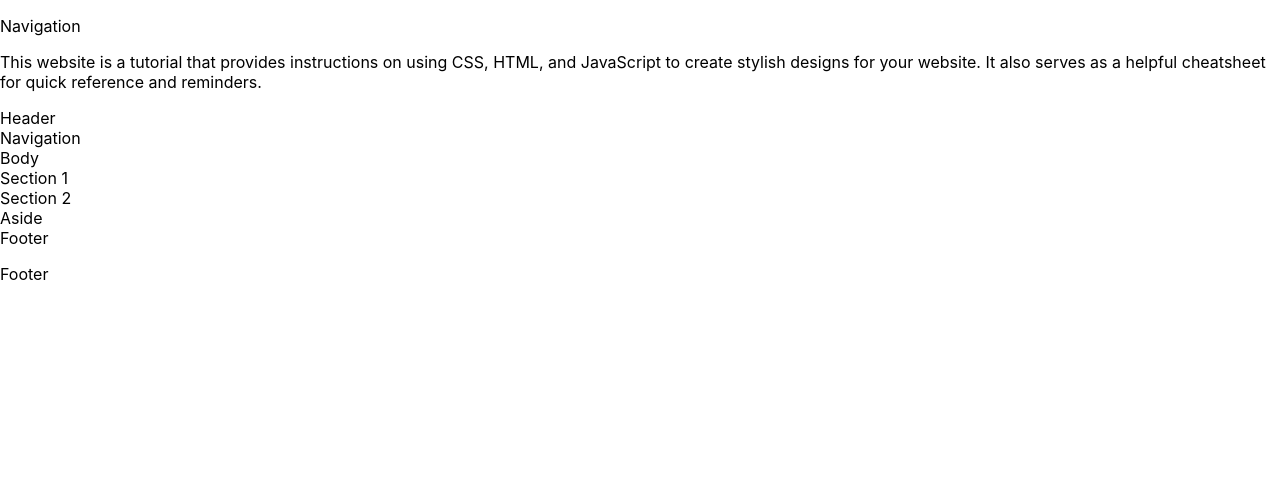
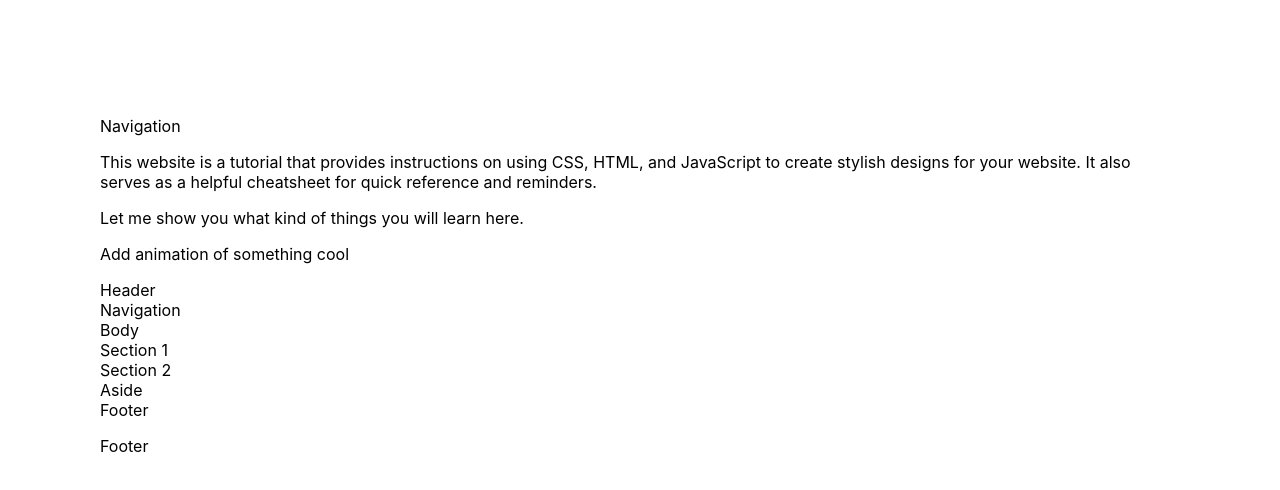
Before and after one commit to MuradAles/styles_tutorial, a React (Create React App) app in the folder styles_tutorial/: page /PageStructure in a window 1280 px wide. Shown: the top 490 px of the page. Built offline with nearby package versions, Linux system fonts and the light colour scheme.

Commit message:
small fixes

```diff
--- a/styles_tutorial/package.json
+++ b/styles_tutorial/package.json
@@ -35,5 +35,8 @@
       "last 1 firefox version",
       "last 1 safari version"
     ]
+  },
+  "devDependencies": {
+    "@babel/plugin-proposal-private-property-in-object": "^7.21.11"
   }
 }
--- a/styles_tutorial/src/App.css
+++ b/styles_tutorial/src/App.css
@@ -0,0 +1,3 @@
+.App {
+    padding: 100px;
+}
--- a/styles_tutorial/src/App.js
+++ b/styles_tutorial/src/App.js
@@ -2,6 +2,7 @@ import Navigation from "./components/Navigation";
 import Footer from "./components/Footer";
 import About from "./components/About";
 import PageStructure from "./components/PageStructure"
+import "./App.css"
 function App() {
   return (
     <div className="App">
--- a/styles_tutorial/src/components/About.js
+++ b/styles_tutorial/src/components/About.js
@@ -2,6 +2,8 @@ function About() {
     return (
         <div className="About">
             <p>This website is a tutorial that provides instructions on using CSS, HTML, and JavaScript to create stylish designs for your website. It also serves as a helpful cheatsheet for quick reference and reminders.</p>
+            <p>Let me show you what kind of things you will learn here.</p>
+            <p>Add animation of something cool</p>
         </div>
     )
 }
```
Also changed, not shown: 1 other file (tests, documents, lock files or other folders).
